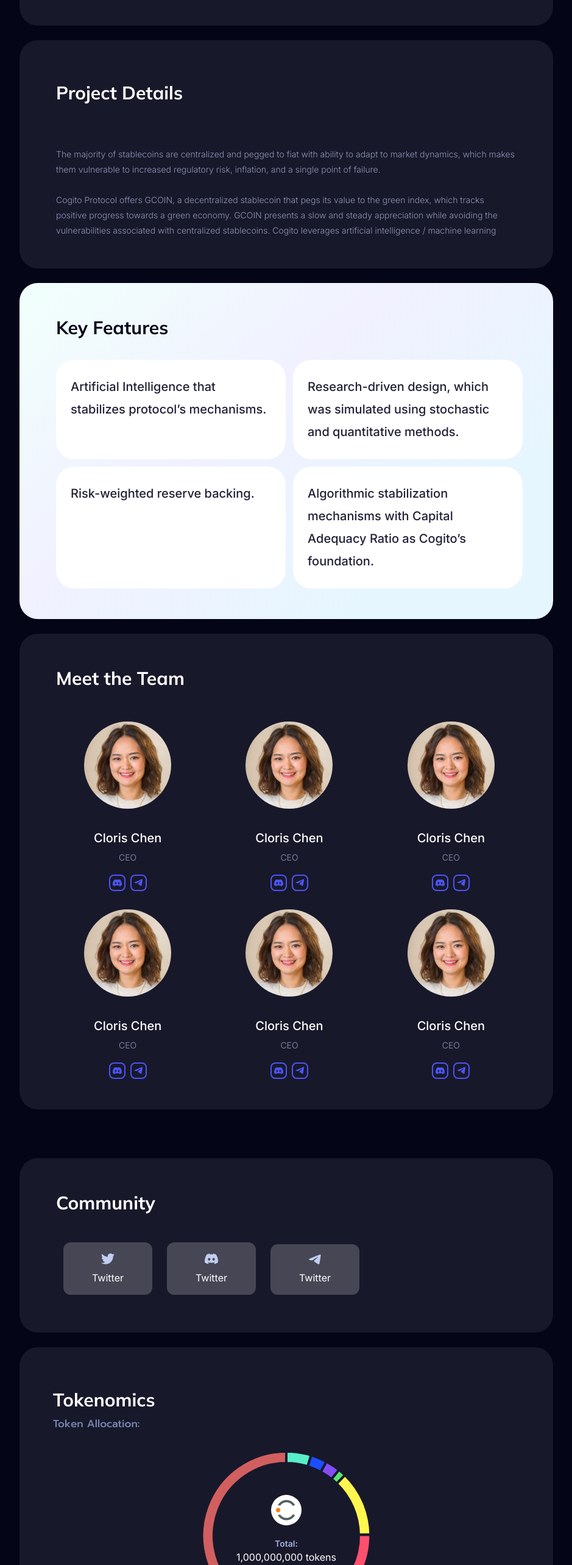
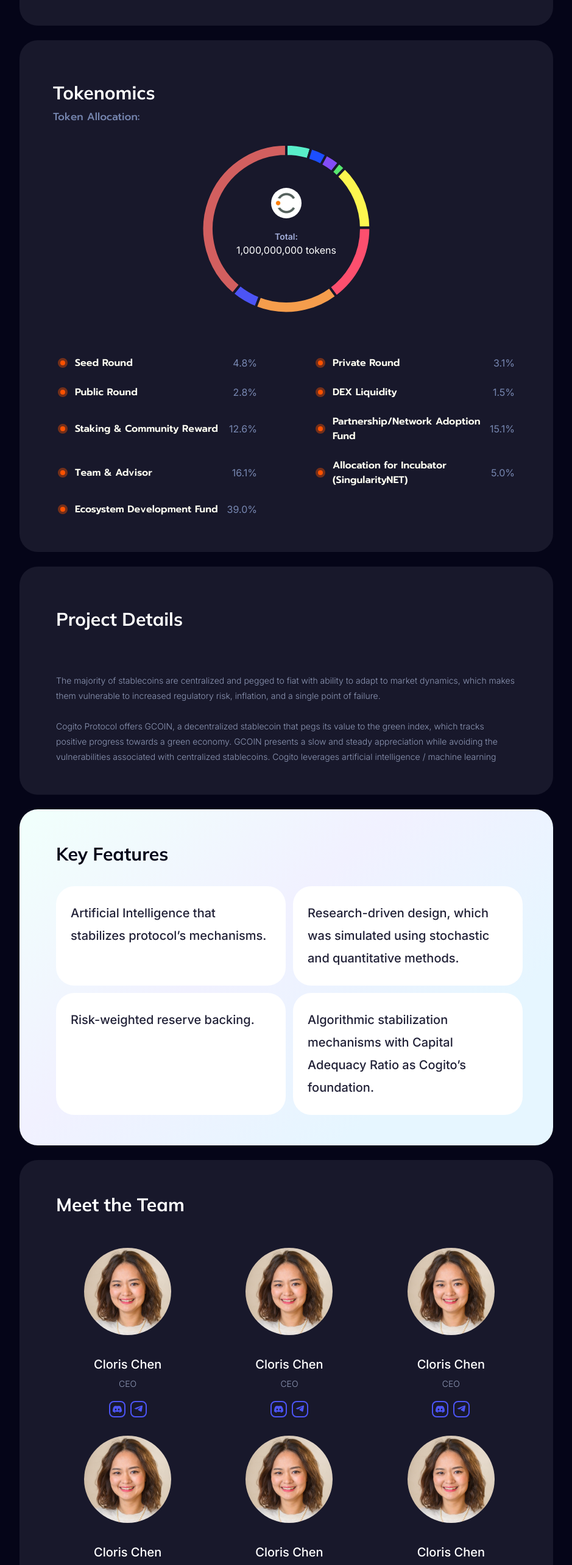
Before and after one commit to hossainarif37/launchpad, a Next.js app: page /projects in a window 1280 px wide. Shown: the part 2357-4923 px from the top of the page at 61% size, without its empty margins (8-947 px from the left). Built offline with nearby package versions, Linux system fonts and the light colour scheme.

Commit message:
chore: Maintain component order

```diff
--- a/src/app/projects/components/TokenomicsChart.js
+++ b/src/app/projects/components/TokenomicsChart.js
@@ -43,7 +43,7 @@
                 const seriesData = w.config.series[seriesIndex];
 
                 // Custom content function
-                const customContent = `<div class="bg-gray-800 bg-opacity-5 text-white p-4 rounded-lg">
+                const customContent = `<div class="bg-gray-800 bg-opacity-10 text-white p-4 rounded-lg">
                 <div class="font-bold mb-2 flex flex-1 justify-between gap-5">
                     <div class="flex items-center gap-x-3">
                         <div class="w-4 h-4 block rounded-full border-8 border-[#ff5200] border-opacity-40 relative">
--- a/src/app/projects/page.js
+++ b/src/app/projects/page.js
@@ -24,11 +24,11 @@
             <MainCard />
             <ProjectStages />
             <TokenUtilities />
+            <Tokenomics />
             <ProjectDetails />
             <KeyFeatures />
             <MeetTheTeam />
             <Community />
-            <Tokenomics />
             <ProjectRoadmap />
           </div>
           <Sticky />
```
